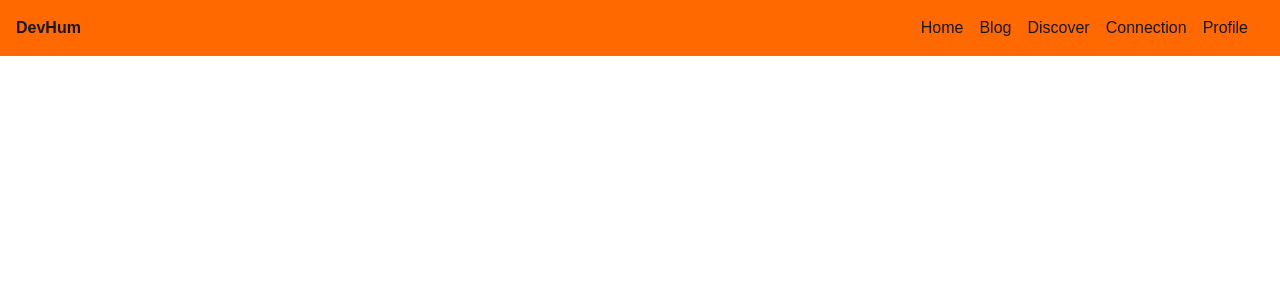
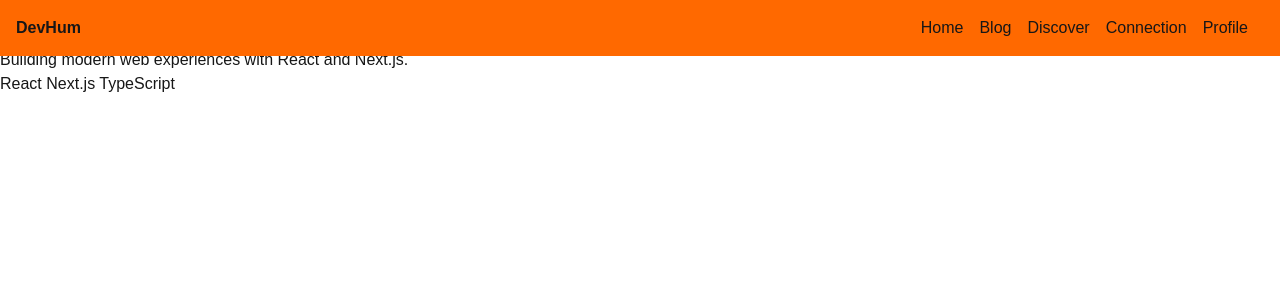
Before and after one commit to Anant23452/devhub, a Next.js app: page /developers/rahul-dev in a window 1280 px wide. Shown: the top 300 px of the page. Built offline with nearby package versions, Linux system fonts and the light colour scheme.

Commit message:
making developer profile

```diff
--- a/app/developers/[username]/page.tsx
+++ b/app/developers/[username]/page.tsx
@@ -12,6 +12,15 @@ export default function DeveloperPage({params}:DeveloperPageProps){
     }
     return (
         <main>
+            <h1>{developer.username} </h1>
+            <p>{developer.name} </p>
+            <h2>{developer.bio} </h2>
+            <p>{developer.location} </p>
+            <div>
+                {developer.skills.map((skill)=>(
+                    <span key ={skill}>{skill} </span>
+                ))}
+            </div>
 
         </main>
     )
```
